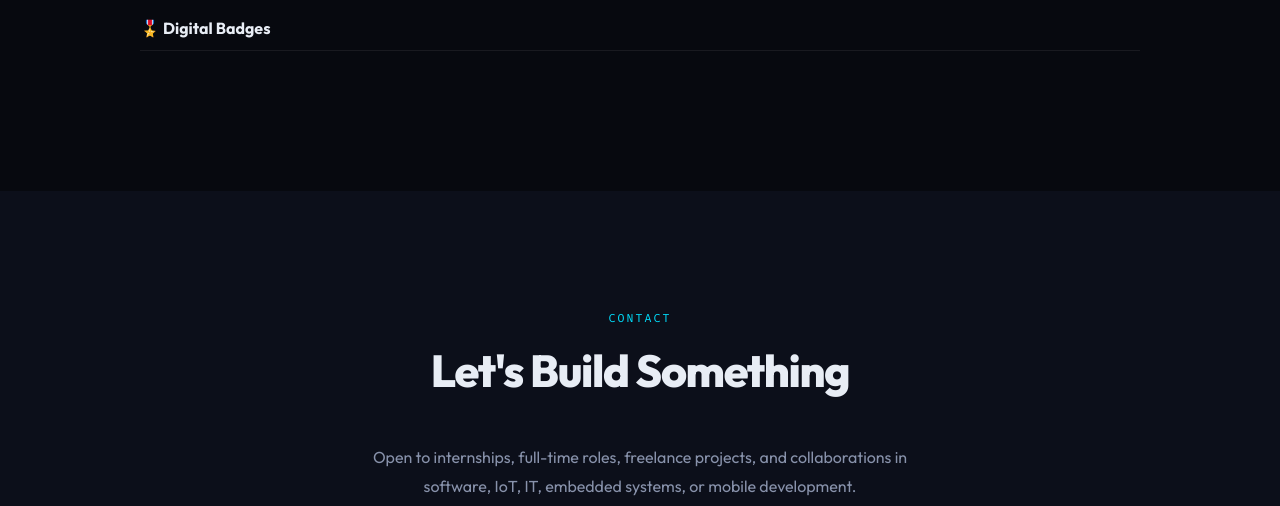
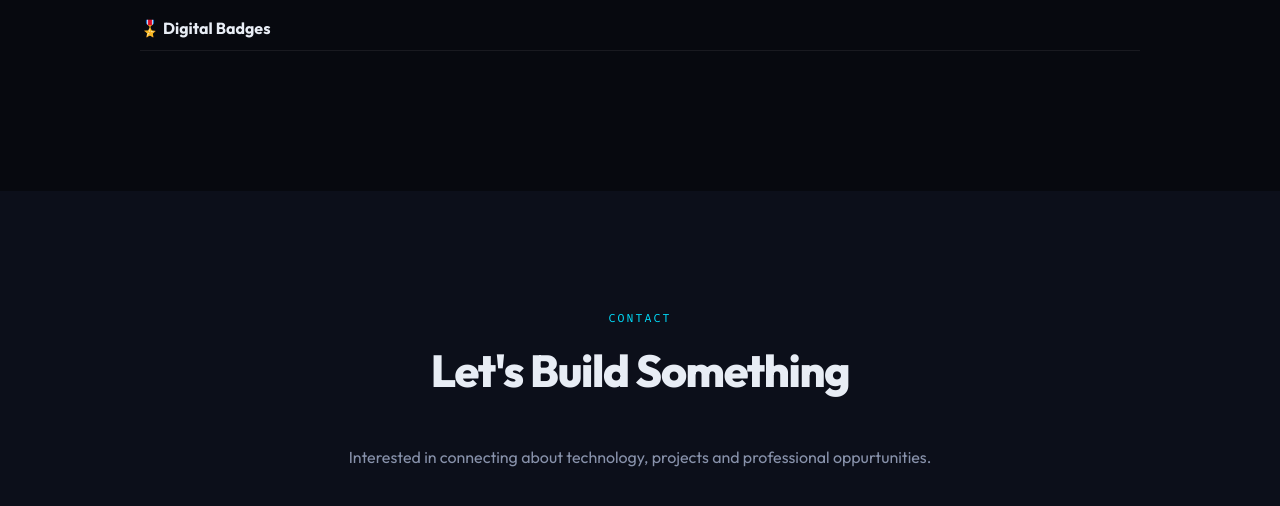
Before and after one commit to irfanmd7/pojects-irfan, a website: page index.html in a window 1280 px wide. Shown: the part 6853-7359 px from the top of the page. Drawn offline with Linux system fonts and the light colour scheme; a script that the page names is missing.

Commit message:
Update index.html

```diff
--- a/index.html
+++ b/index.html
@@ -553,8 +553,7 @@
         <div class="section-label centered" data-animate="fade-up">Contact</div>
         <h2 class="section-heading centered" data-animate="fade-up" data-delay="100">Let's Build Something</h2>
         <p class="contact-sub" data-animate="fade-up" data-delay="200">
-          Open to internships, full-time roles, freelance projects, and collaborations in
-          software, IoT, IT, embedded systems, or mobile development.
+          Interested in connecting about technology, projects and professional oppurtunities.
         </p>
         <div class="contact-actions" data-animate="fade-up" data-delay="300">
           <a href="mailto:mohamedirfanmi404@gmail.com" class="contact-btn">
```
